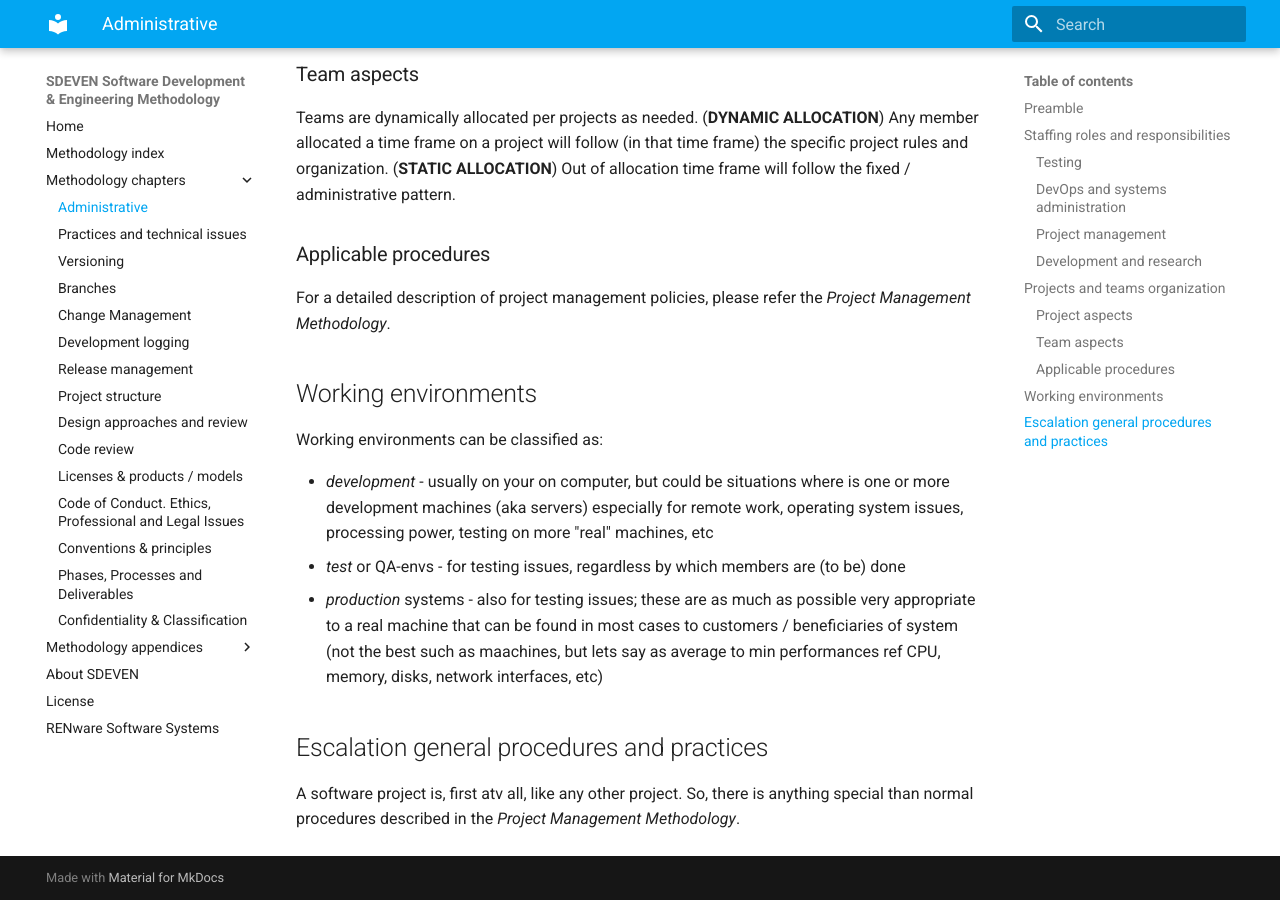
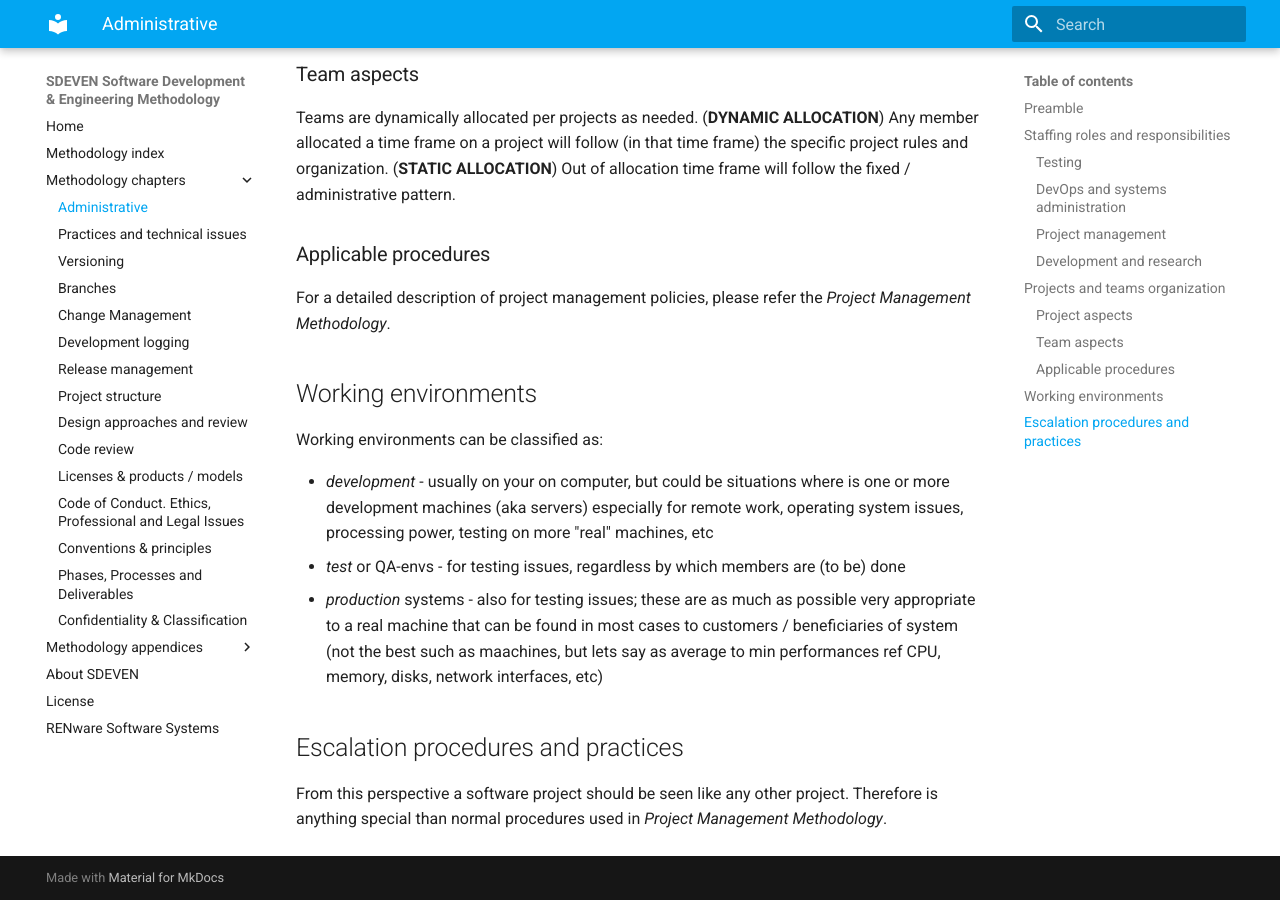
Before and after one commit to petre-renware/sdeven, an MkDocs documentation site: the page built from SDEVEN_content_docs/SDEVEN.10_ADM.md, in a window 1280 px wide and 900 px high, scrolled down 2539 px. Built offline with MkDocs 1.6.1 and Material for MkDocs 9.7.7, drawn with Linux system fonts in a browser that asks for light colours; some of the changed text lies outside the part shown.

Commit message:
Update SDEVEN.10_ADM.md

```diff
--- a/SDEVEN_content_docs/SDEVEN.10_ADM.md
+++ b/SDEVEN_content_docs/SDEVEN.10_ADM.md
@@ -82,6 +82,6 @@ Working environments can be classified as:
 
 
 
-## Escalation general procedures and practices
+## Escalation procedures and practices
 
-A software project is, first atv all, like any other project. So, there is anything special than normal procedures described in the *Project Management Methodology*.
+From this perspective a software project should be seen like any other project. Therefore is anything special than normal procedures used in *Project Management Methodology*.
```
